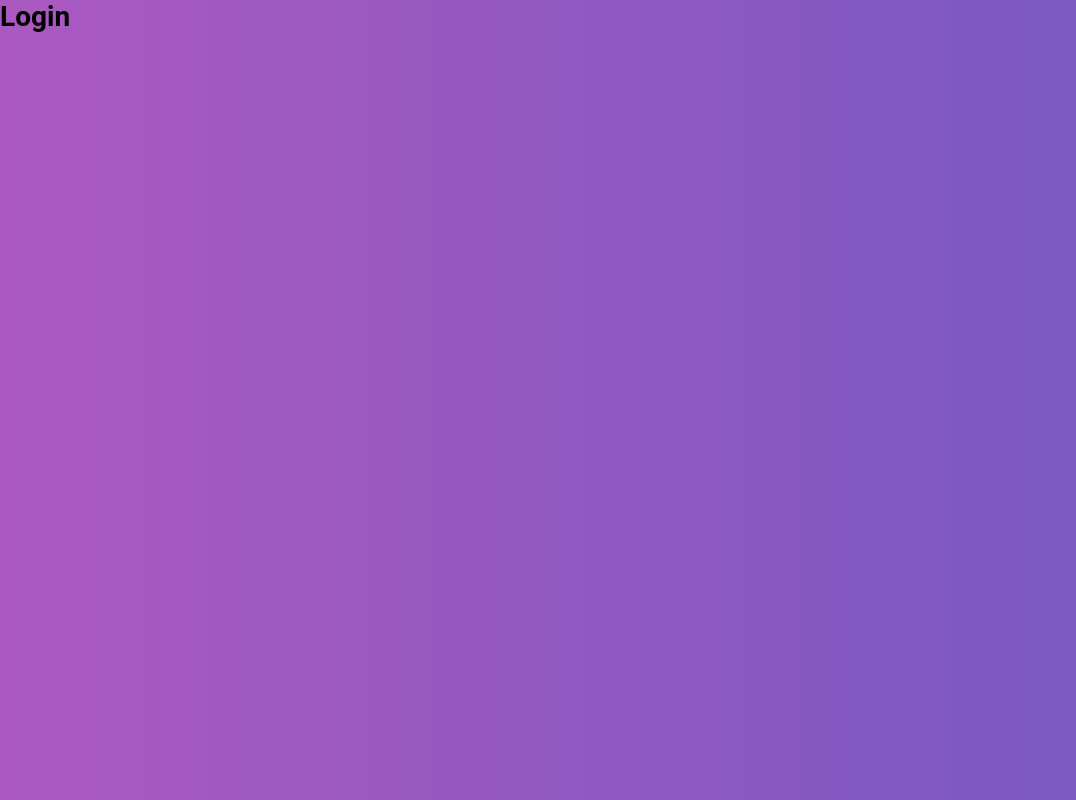
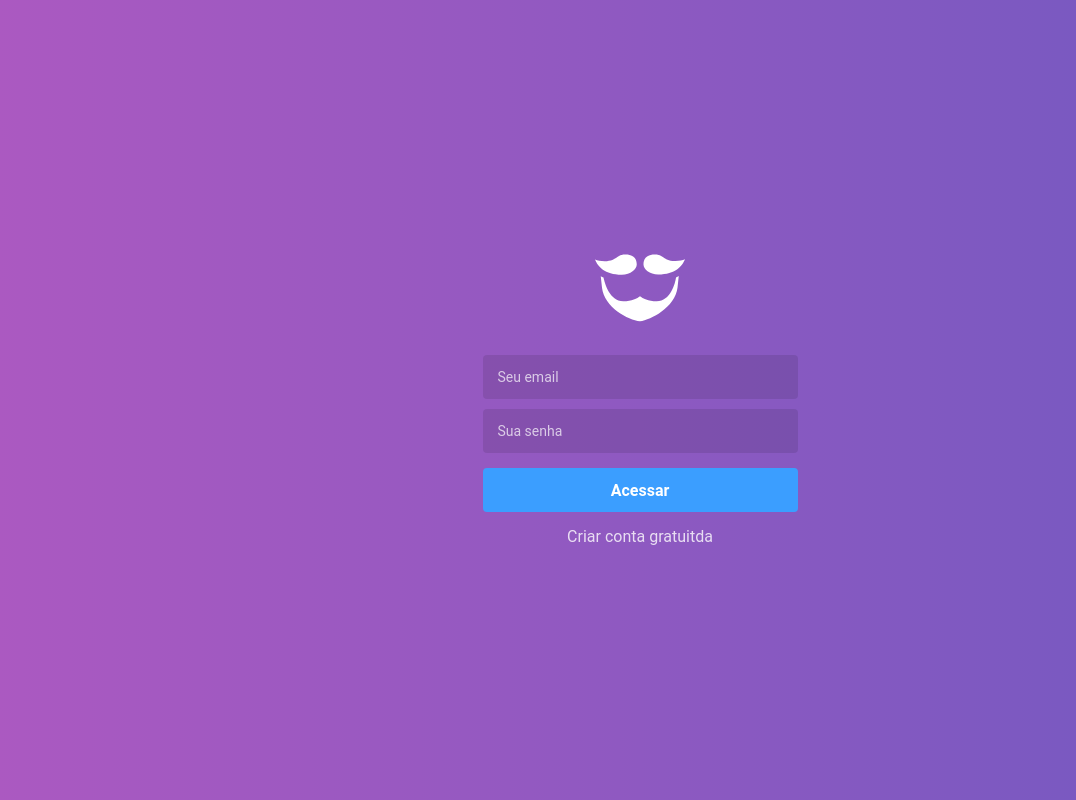
Before and after one commit to bhyago/gobarber-front-end, a React (Create React App) app: page / in a window 1280 px wide. Shown: the whole page, without its empty margins (0-1076 px from the left). Built offline with nearby package versions, Linux system fonts and the light colour scheme.

Commit message:
Estilização da autentiucação

```diff
--- a/package.json
+++ b/package.json
@@ -7,6 +7,7 @@
     "@testing-library/react": "^9.3.2",
     "@testing-library/user-event": "^7.1.2",
     "history": "^4.10.1",
+    "polished": "^3.4.4",
     "prop-types": "^15.7.2",
     "react": "^16.12.0",
     "react-dom": "^16.12.0",
--- a/src/pages/SignIn/index.js
+++ b/src/pages/SignIn/index.js
@@ -1,7 +1,20 @@
 import React from 'react';
+import { Link } from 'react-router-dom';
 
-// import { Container } from './styles';
+import logo from '~/assets/logo.svg';
 
 export default function SignIn() {
-  return <h1>Login</h1>;
+  return (
+    <>
+      <img src={logo} alt="GoBarber" />
+
+      <form>
+        <input type="email" placeholder="Seu email" />
+        <input type="password" placeholder="Sua senha" />
+
+        <button type="submit">Acessar</button>
+        <Link to="register">Criar conta gratuitda</Link>
+      </form>
+    </>
+  );
 }
--- a/src/pages/SignUp/index.js
+++ b/src/pages/SignUp/index.js
@@ -1,7 +1,21 @@
 import React from 'react';
+import { Link } from 'react-router-dom';
 
-// import { Container } from './styles';
+import logo from '~/assets/logo.svg';
 
 export default function SignUp() {
-  return <div />;
+  return (
+    <>
+      <img src={logo} alt="GoBarber" />
+
+      <form>
+        <input type="text" placeholder="Nome completo" />
+        <input type="email" placeholder="Seu email" />
+        <input type="password" placeholder="Sua senha" />
+
+        <button type="submit">Criar conta</button>
+        <Link to="/">Já tenho login </Link>
+      </form>
+    </>
+  );
 }
--- a/src/pages/_layouts/auth/index.js
+++ b/src/pages/_layouts/auth/index.js
@@ -1,10 +1,14 @@
 import React from 'react';
 import PropTypes from 'prop-types';
 
-import { Wrapper } from './styles';
+import { Wrapper, Content } from './styles';
 
 export default function AuthLayout({ children }) {
-  return <Wrapper>{children}</Wrapper>;
+  return (
+    <Wrapper>
+      <Content>{children}</Content>
+    </Wrapper>
+  );
 }
 
 AuthLayout.propTypes = {
--- a/src/pages/_layouts/auth/styles.js
+++ b/src/pages/_layouts/auth/styles.js
@@ -1,6 +1,63 @@
 import styled from 'styled-components';
+import { darken } from 'polished';
 
 export const Wrapper = styled.div`
   height: 100%;
   background: linear-gradient(-90deg, #7159c1, #ab59c1);
+  display: flex;
+  justify-content: center;
+  align-items: center;
 `;
+
+export const Content = styled.div`
+  width: 100%;
+  max-width: 315px;
+  text-align: center;
+
+  form {
+    display: flex;
+    flex-direction: column;
+    margin-top: 30px;
+
+    input {
+      background: rgba(0, 0, 0, 0.1);
+      border: 0;
+      border-radius: 4px;
+      height: 44px;
+      padding: 0 15px;
+      color: #fff;
+      margin: 0 0 10px;
+
+      &::placeholder {
+        color: rgba(255, 255, 255, 0.7);
+      }
+    }
+
+    button {
+      margin: 5px 0 0;
+      height: 44px;
+      background: #3b9eff;
+      font-weight: bold;
+      color: #fff;
+      border: 0;
+      border-radius: 4px;
+      font-size: 16px;
+      transition: background 0.2s;
+
+      &:hover {
+        background: ${darken(0.03, '#3b9eff')};
+      }
+    }
+
+    a {
+      color: #fff;
+      margin-top: 15px;
+      font-size: 16px;
+      opacity: 0.8;
+
+      &:hover {
+        opacity: 1;
+      }
+    }
+  }
+`;
```
Also changed, not shown: src/assets/logo.svg (added), 1 other file (tests, documents, lock files or other folders).
